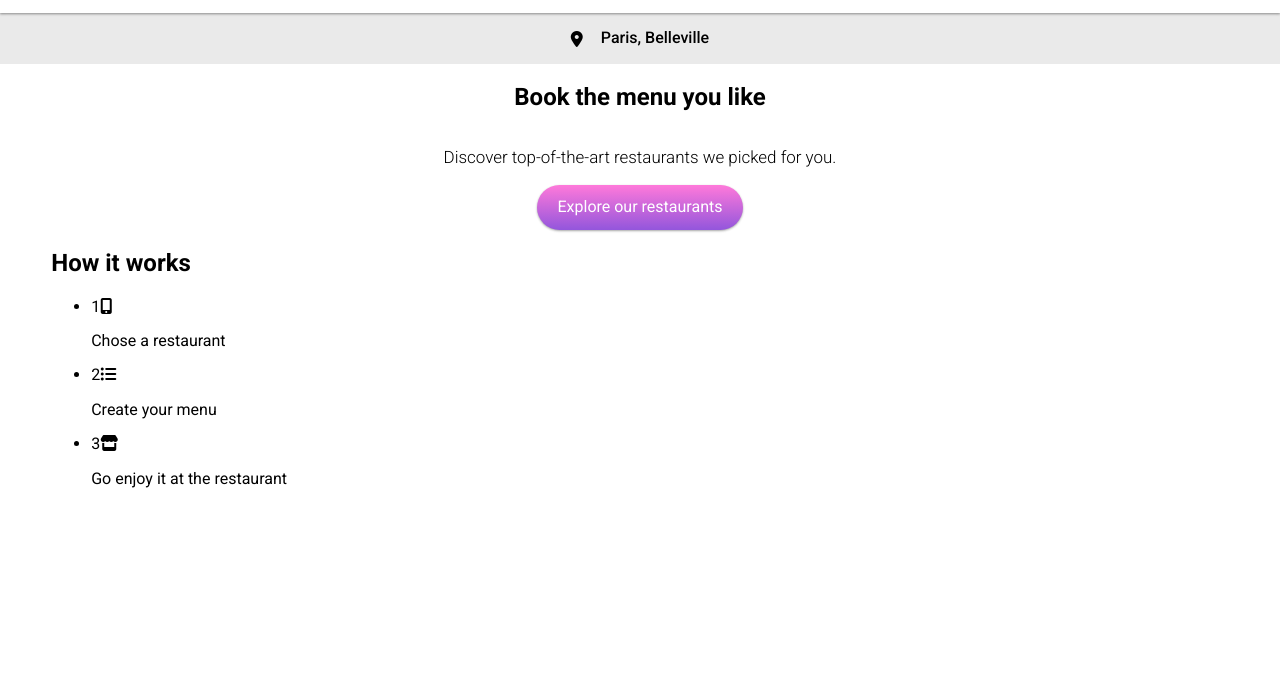
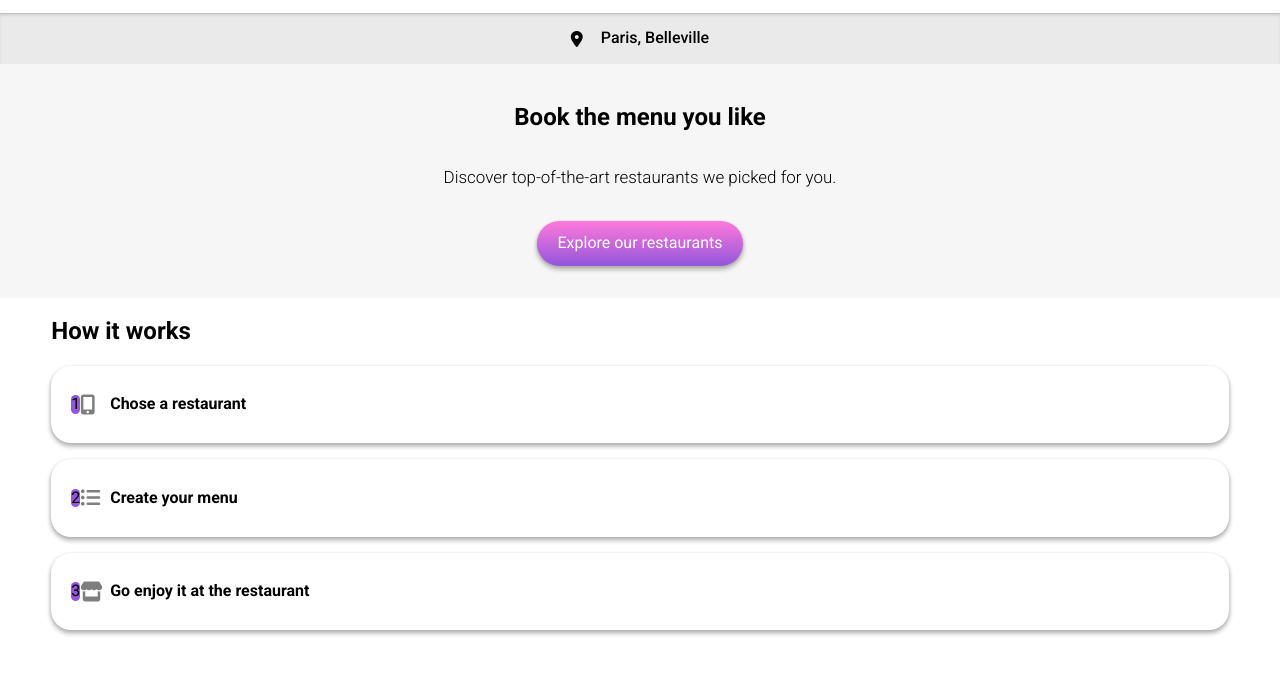
Before and after one commit to Ronen-EDH/P3, a plain HTML site: page index.html in a window 1280 px wide. Shown: the part 122-796 px from the top of the page. Drawn offline with Linux system fonts and the light colour scheme; a web font is replaced by a local one.

Commit message:
Worked on the button and the guide section style

```diff
--- a/styles.scss
+++ b/styles.scss
@@ -3,6 +3,10 @@ $color-secondary: #FF79DA;
 $color-tertiary: #99E2D0;
 $color-background-location: #eaeaea;
 $color-txt-alt:white;
+$color-primary--lighter: lighten($color-primary,3%);
+$color-secondary--lighter: lighten($color-secondary,3%);
+
+
 
 @mixin logo-titles{
     font-family: 'Shrikhand', cursive;
@@ -29,7 +33,7 @@ header {
   display: grid;
   justify-items: center;
   padding: 1.5rem 0 1rem 0;
-  box-shadow: 0 1px 3px #00000033, 0 1px 2px #00000040;
+  // box-shadow: 0 1px 3px #00000033, 0 1px 2px #00000040;
   > img {
     width: 43%;
   }
@@ -38,6 +42,10 @@ header {
 .intro {
   display: grid;
   justify-items: center;
+  background-color: #f6f6f6;
+  &__header {
+    margin-top: 2.5rem;
+  }
   h2 ~ p {
     width: 80%;
     font-size: 1.06rem;
@@ -50,7 +58,8 @@ header {
     grid-template-columns: 1fr 30px auto 1fr;
     align-items: center;
     background-color: $color-background-location;
-    z-index: -1;
+    box-shadow: 0 2px 2px -2px inset rgb(0 0 0 / 40%), 0 3px 3px inset rgb(0 0 0 / 8%);
+    // z-index: -1;
     &-icon {
       grid-column-start: 2;
     }
@@ -60,10 +69,47 @@ header {
   }
   &__button {
     padding: 0.85rem 1.25rem 0.85rem 1.25rem;
+    margin-top: 1rem;
+    margin-bottom: 2rem;
     border-radius: 50px;
     background-image: linear-gradient($color-secondary, $color-primary);
     color: $color-txt-alt;
     border-style: none;
-    box-shadow: 0 1px 3px rgba(0,0,0,0.12), 0 1px 2px rgba(0,0,0,0.24);
+    box-shadow: 0 1px 3px rgb(0 0 0 / 12%), 0 3px 4px 1px rgb(0 0 0 / 24%);
+    transition: all 300ms;
+    &:hover {
+      cursor: pointer;
+      box-shadow: 0 10px 28px rgb(0 0 0 / 25%), 0 7px 10px rgb(0 0 0 / 22%);;
+      background-image: linear-gradient($color-secondary--lighter,$color-primary--lighter);
+       }
     }
 }
+
+.guide {
+  &__list-wrapper {
+    display: grid;
+    list-style-type: none;
+    padding-left: 0;
+  }
+  &__item {
+    display: grid;
+    grid-template-columns: auto 30px 1fr;
+    align-items: center;
+    justify-content: space-evenly;
+    border-radius: 20px;
+    padding: 0.85rem 1.25rem 0.85rem 1.25rem;
+    margin-bottom: 1rem;
+    box-shadow: 0 1px 3px rgb(0 0 0 / 12%), 0 3px 4px 1px rgb(0 0 0 / 24%);
+    &-order {
+      background-color: $color-primary;
+    border-radius: 50px;
+    }
+    &-icon {
+      font-size: 1.25rem;
+      color: #7e7e7e;
+    }
+    > p {
+      font-weight: 600;
+    }
+  }
+}
```
Also changed, not shown: css/styles.css, 1 other file.
